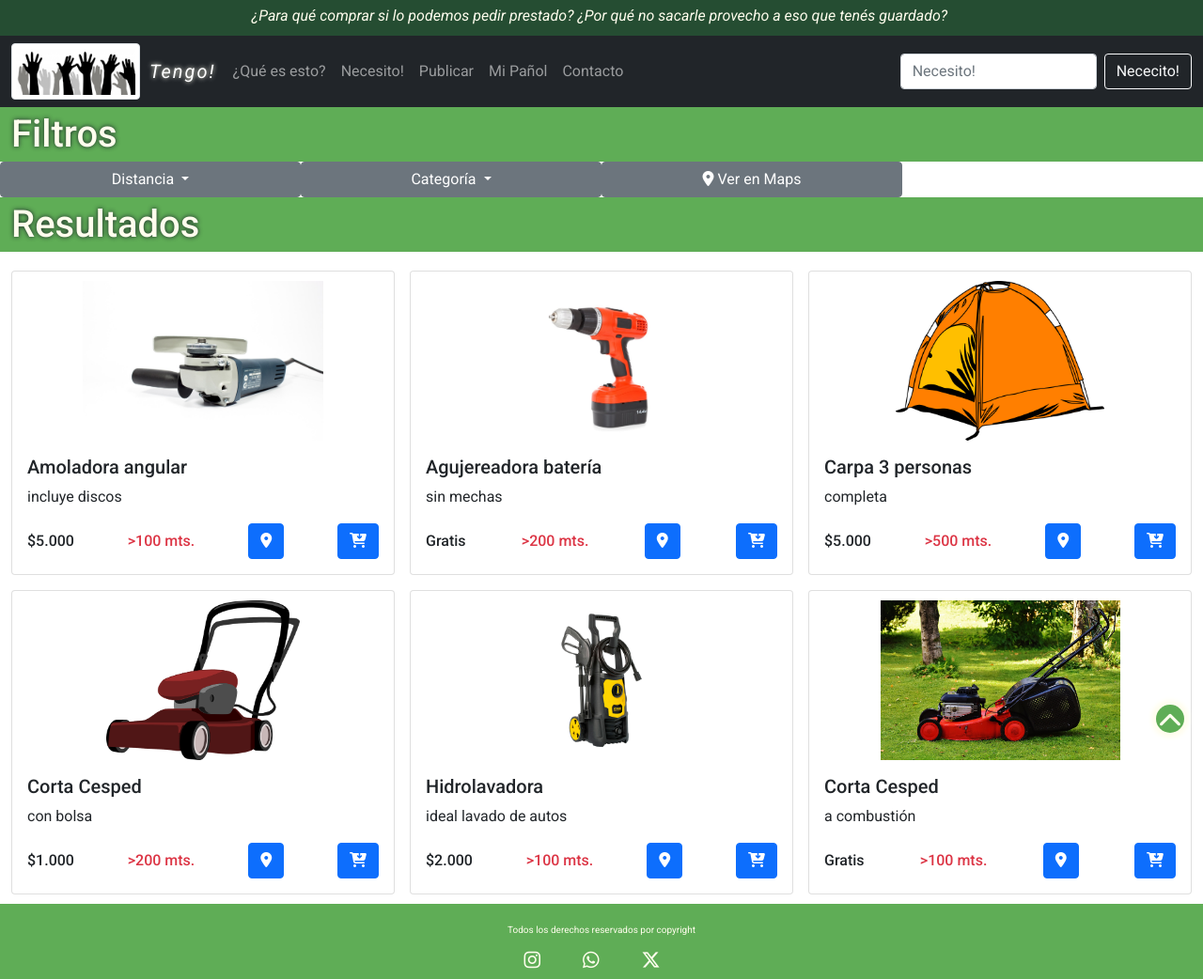
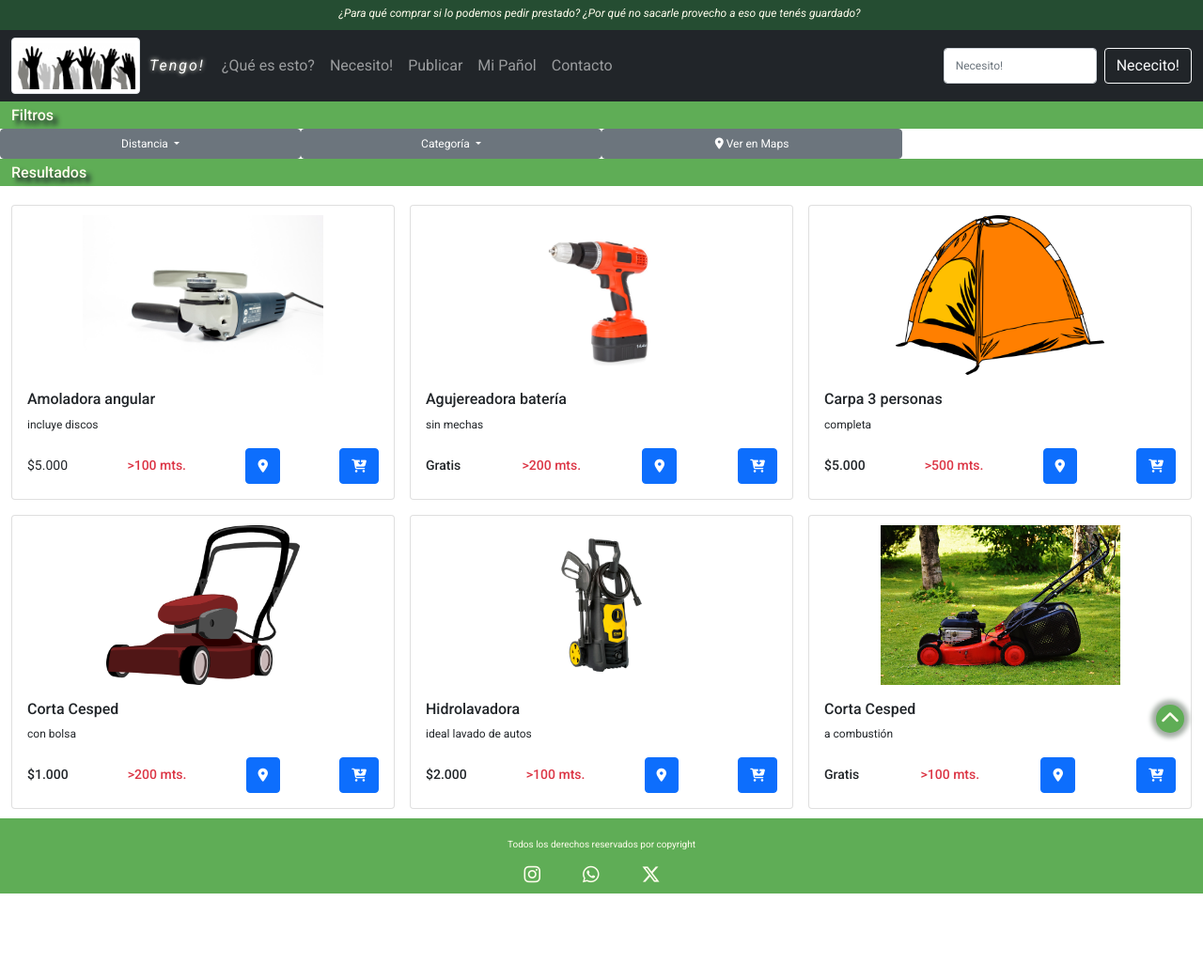
Before and after one commit to MFKleinberger/Entrega3-Kleinberger, a plain HTML site: page index.html in a window 1280 px wide. Shown: the whole page at 94% size. After the commit the page ends 951 px from the top, so only its background shows below. Drawn offline with nearby package versions, Linux system fonts and the light colour scheme.

Commit message:
Completé sass1, agregué los partials

```diff
--- /dev/null
+++ b/SCSS/_cards.scss
@@ -0,0 +1,21 @@
+.product-list{
+    margin-top: 20px;
+
+    .card-img-top{
+        max-height: 180px;
+        width: auto;
+        padding-top: 10px;
+    }
+
+    h2{
+        font-size: calc($font2*.8);
+    }
+
+    .card-text{
+        font-size: calc($font2*.6);
+    }
+
+    span{
+        font-size: calc($font2*.7);
+    }
+}
--- /dev/null
+++ b/SCSS/_carousel.scss
@@ -0,0 +1,4 @@
+.dialogo {
+    margin-left: 15px;
+    margin-right: 15px;
+}
--- /dev/null
+++ b/SCSS/_filters.scss
@@ -0,0 +1,8 @@
+.filter{
+    button{
+    font-size: calc($font2*.6) !important;
+    }
+    a{
+        @extend button
+    }
+}
--- /dev/null
+++ b/SCSS/_footer.scss
@@ -0,0 +1,28 @@
+footer{
+    margin-top: 10px;
+    background-color: $color1;
+    height: 80px;
+    font-size: calc($font2*0.5);
+    text-align: center;
+    padding: 20px;
+
+    p{
+        color: $color4;
+        margin-bottom: 10px;
+    }
+
+    .redes{
+        a {
+            text-decoration: none;
+            color: $color4;
+            font-size: $font2;
+            letter-spacing: 20px;
+
+            i {
+                &:hover {
+                    color: $color2 !important;
+                }
+            }
+        }
+    }
+}
--- /dev/null
+++ b/SCSS/_form.scss
@@ -0,0 +1,11 @@
+input {
+    font-size: calc($font2*0.6) !important;
+    }
+
+textarea{
+    @extend input;
+}
+
+select{
+    @extend input;
+}
--- /dev/null
+++ b/SCSS/_gototop.scss
@@ -0,0 +1,15 @@
+.subir{
+    height: 30px;
+    width: 30px;
+    color: $color4;
+    background-color: $color1;
+    position: fixed;
+    right: 20px;
+    bottom: 20px;
+    border-radius: 50%;
+    text-align: center;
+    align-content: center;
+    font-weight: bold;
+    font-size: $font2;
+    box-shadow: 0 0 5px 5px $color5;
+}
--- /dev/null
+++ b/SCSS/_header.scss
@@ -0,0 +1,42 @@
+
+.textoBajada {
+    background-color: $color2;
+            row{
+                margin-bottom: 4px !important;
+            }
+                p{
+                    margin-bottom: 4px !important;
+                    color: $color4;
+                    padding: 5px;
+                    font-style: italic;
+                    text-align: center;
+                    font-size: calc($font2*0.6) !important;
+                }
+}
+
+nav{
+
+    .logo {
+        height: 60px;
+        width: auto;
+    }
+
+    .navbar-brand{
+        text-shadow: 0 0 5px $color4;
+        letter-spacing: 2px;
+        font-style: italic;
+        padding: 5px !important;
+        margin: 5px;
+        font-size: calc($font2*0.8) !important;
+    }
+}
+
+h1{
+    background-color: $color1;
+    color: $color4;
+    text-shadow: 0 0 5px $color3;
+    font-size: calc($font2*0.8) !important;
+    padding: 5px;
+    margin: 0px;
+    text-shadow: 5px 5px 5px $color3;
+}
--- /dev/null
+++ b/SCSS/_tablaPanol.scss
@@ -0,0 +1,9 @@
+.table{
+    font-size: calc($font2*0.6);
+
+    .fotoTabla{
+        height: auto;
+        width: 100px;
+        }
+
+}
--- a/SCSS/estilos.scss
+++ b/SCSS/estilos.scss
@@ -3,7 +3,7 @@ $color1: #5fad56ff; //mantis (verde claro)
 $color2: #254d32ff; //cal-poly-green (verde oscuro
 $color3: #181d27ff; //raisin-black (negro)
 $color4: #fffdedff; //ivory (blanco)
-$color5: #e0d8deff; //lavender-blush (gris)
+$color5: #a4ada5; // (gris- verdoso)
 $font1: Roboto;
 $font2: 20px;
 
@@ -11,113 +11,11 @@ body{
     font-family: $font1;
 }
 
-.textoBajada {
-    background-color: $color2;
-            row{
-                margin-bottom: 4px !important;
-            }
-                p{
-                    margin-bottom: 4px !important;
-                    color: $color4;
-                    padding: 5px;
-                    font-style: italic;
-                    text-align: center;
-                    font-size: calc ($font2*0.6) !important;
-                }
-}
-
-nav{
-
-    .logo {
-        height: 60px;
-        width: auto;
-    }
-
-    .navbar-brand{
-        text-shadow: 0 0 5px $color4;
-        letter-spacing: 2px;
-        font-style: italic;
-        padding: 5px !important;
-        margin: 5px;
-        font-size: calc ($font2*0.8) !important;
-    }
-}
-
-h1{
-    background-color: $color1;
-    color: $color4;
-    text-shadow: 0 0 5px $color3;
-    font-size: calc ($font2*0.8) !important;
-    padding: 5px;
-    margin: 0px;
-}
-
-.product-list{
-    margin-top: 20px;
-
-    .card-img-top{
-        max-height: 180px;
-        width: auto;
-        padding-top: 10px;
-    }
-
-}
-
-.table{
-    font-size: 14px;
-
-    .fotoTabla{
-        height: auto;
-        width: 100px;
-    }
-
-}
-
-.dialogo {
-    margin-left: 15px;
-    margin-right: 15px;
-}
-
-footer{
-    margin-top: 10px;
-    background-color: $color1;
-    height: 80px;
-    font-size: 10px;
-    text-align: center;
-    padding: 20px;
-
-    p{
-        color: $color4;
-        margin-bottom: 10px;
-    }
-
-    .redes{
-        a{
-            text-decoration: none;
-            color: $color4;
-            font-size: 20px;
-            letter-spacing: 20px;
-
-            &:hover{
-                color: $color3;
-                // no está funcionando. Revisar!
-            }
-        }
-    }
-}
-
-.subir{
-    height: 30px;
-    width: 30px;
-    color: $color4;
-    background-color: $color1;
-    position: fixed;
-    right: 20px;
-    bottom: 20px;
-    border-radius: 50%;
-    text-align: center;
-    align-content: center;
-    font-weight: bold;
-    font-size: 25px;
-    box-shadow: 0 0 5px 5px $color4;
-}
+@import "header";
+@import "filters";
+@import "cards";
+@import "form";
+@import "tablaPanol";
+@import "carousel";
+@import "footer";
+@import "gototop";
--- a/index.html
+++ b/index.html
@@ -104,11 +104,11 @@
 				<div class="card">
 					<img src="./img/amoladora_grinder-1208461_1280.jpg" class="card-img-top mx-auto img-fluid" alt="card-grid-image">
 					<div class="card-body">
-						<h5 class="card-title">Amoladora angular</h5>
+						<h2 class="card-title">Amoladora angular</h2>
 						<p class="card-text">incluye discos</p>
 						<div class="d-flex justify-content-between align-items-center mt-3">
-							<span class="h6 mb-0 text-gray">$5.000</span>
-							<span class="h6 mb-0 text-danger">>100 mts.</span>
+							<span class="mb-0 text-gray">$5.000</span>
+							<span class="h3 mb-0 text-danger">>100 mts.</span>
 							<a class="btn btn-xs btn-primary" target="_blank" href="https://www.google.com/maps/place/40.748817,-73.985428">
 								<span class="fas fa-map-marker-alt">
 							</a>
@@ -125,11 +125,11 @@
 				<div class="card">
 					<img src="./img/driller battery-19983_1920.jpg" class="card-img-top mx-auto img-fluid" alt="card-grid-image">
 					<div class="card-body">
-						<h5 class="card-title">Agujereadora batería</h5>
+						<h2 class="card-title">Agujereadora batería</h2>
 						<p class="card-text">sin mechas</p>
 						<div class="d-flex justify-content-between align-items-center mt-3">
-							<span class="h6 mb-0 text-gray">Gratis</span>
-							<span class="h6 mb-0 text-danger">>200 mts.</span>
+							<span class="h3 mb-0 text-gray">Gratis</span>
+							<span class="h3 mb-0 text-danger">>200 mts.</span>
 							<a class="btn btn-xs btn-primary" target="_blank" href="https://www.google.com/maps/place/40.748817,-73.985428">
 								<span class="fas fa-map-marker-alt">
 							</a>
@@ -146,11 +146,11 @@
 				<div class="card">
 					<img src="./img/Carpa 3personas_tent-24500_1280.png" class="card-img-top mx-auto img-fluid" alt="card-grid-image">
 					<div class="card-body">
-						<h5 class="card-title">Carpa 3 personas</h5>
+						<h2 class="card-title">Carpa 3 personas</h2>
 						<p class="card-text">completa</p>
 						<div class="d-flex justify-content-between align-items-center mt-3">
-							<span class="h6 mb-0 text-gray">$5.000</span>
-							<span class="h6 mb-0 text-danger">>500 mts.</span>
+							<span class="h3 mb-0 text-gray">$5.000</span>
+							<span class="h3 mb-0 text-danger">>500 mts.</span>
 							<a class="btn btn-xs btn-primary" target="_blank" href="https://www.google.com/maps/place/40.748817,-73.985428">
 								<span class="fas fa-map-marker-alt">
 							</a>
@@ -167,11 +167,11 @@
 				<div class="card">
 					<img src="./img/Corta cesped_lawnmower-155231_1280.png" class="card-img-top mx-auto img-fluid" alt="card-grid-image">
 					<div class="card-body">
-						<h5 class="card-title">Corta Cesped</h5>
+						<h2 class="card-title">Corta Cesped</h2>
 						<p class="card-text">con bolsa</p>
 						<div class="d-flex justify-content-between align-items-center mt-3">
-							<span class="h6 mb-0 text-gray">$1.000</span>
-							<span class="h6 mb-0 text-danger">>200 mts.</span>
+							<span class="h3 mb-0 text-gray">$1.000</span>
+							<span class="h3 mb-0 text-danger">>200 mts.</span>
 							<a class="btn btn-xs btn-primary" target="_blank" href="https://www.google.com/maps/place/40.748817,-73.985428">
 								<span class="fas fa-map-marker-alt">
 							</a>
@@ -188,11 +188,11 @@
 				<div class="card">
 					<img src="./img/Hidrolavadora_KHI-1800_A1.jpg" class="card-img-top mx-auto img-fluid" alt="card-grid-image">
 					<div class="card-body">
-						<h5 class="card-title">Hidrolavadora</h5>
+						<h2 class="card-title">Hidrolavadora</h2>
 						<p class="card-text">ideal lavado de autos</p>
 						<div class="d-flex justify-content-between align-items-center mt-3">
-							<span class="h6 mb-0 text-gray">$2.000</span>
-							<span class="h6 mb-0 text-danger">>100 mts.</span>
+							<span class="h3 mb-0 text-gray">$2.000</span>
+							<span class="h3 mb-0 text-danger">>100 mts.</span>
 							<a class="btn btn-xs btn-primary" target="_blank" href="https://www.google.com/maps/place/40.748817,-73.985428">
 								<span class="fas fa-map-marker-alt">
 							</a>
@@ -209,11 +209,11 @@
 				<div class="card">
 					<img src="./img/lawn-mower-1593898_1920.jpg" class="card-img-top mx-auto img-fluid" alt="card-grid-image">
 					<div class="card-body">
-						<h5 class="card-title">Corta Cesped</h5>
+						<h2 class="card-title">Corta Cesped</h2>
 						<p class="card-text">a combustión</p>
 						<div class="d-flex justify-content-between align-items-center mt-3">
-							<span class="h6 mb-0 text-gray">Gratis</span>
-							<span class="h6 mb-0 text-danger">>100 mts.</span>
+							<span class="h3 mb-0 text-gray">Gratis</span>
+							<span class="h3 mb-0 text-danger">>100 mts.</span>
 							<a class="btn btn-xs btn-primary" target="_blank" href="https://www.google.com/maps/place/40.748817,-73.985428">
 								<span class="fas fa-map-marker-alt">
 							</a>
```
Also changed, not shown: package.json (deleted, +0 -11 lines), paginas/contacto.html (+8 -2 lines), paginas/miPanol.html (+8 -2 lines), paginas/publicar.html (+8 -2 lines), paginas/queEsEsto.html (+8 -2 lines), soe/Ajustes SOE.txt (+7 -0 lines), estilos/estilos.css, 1 other file.
